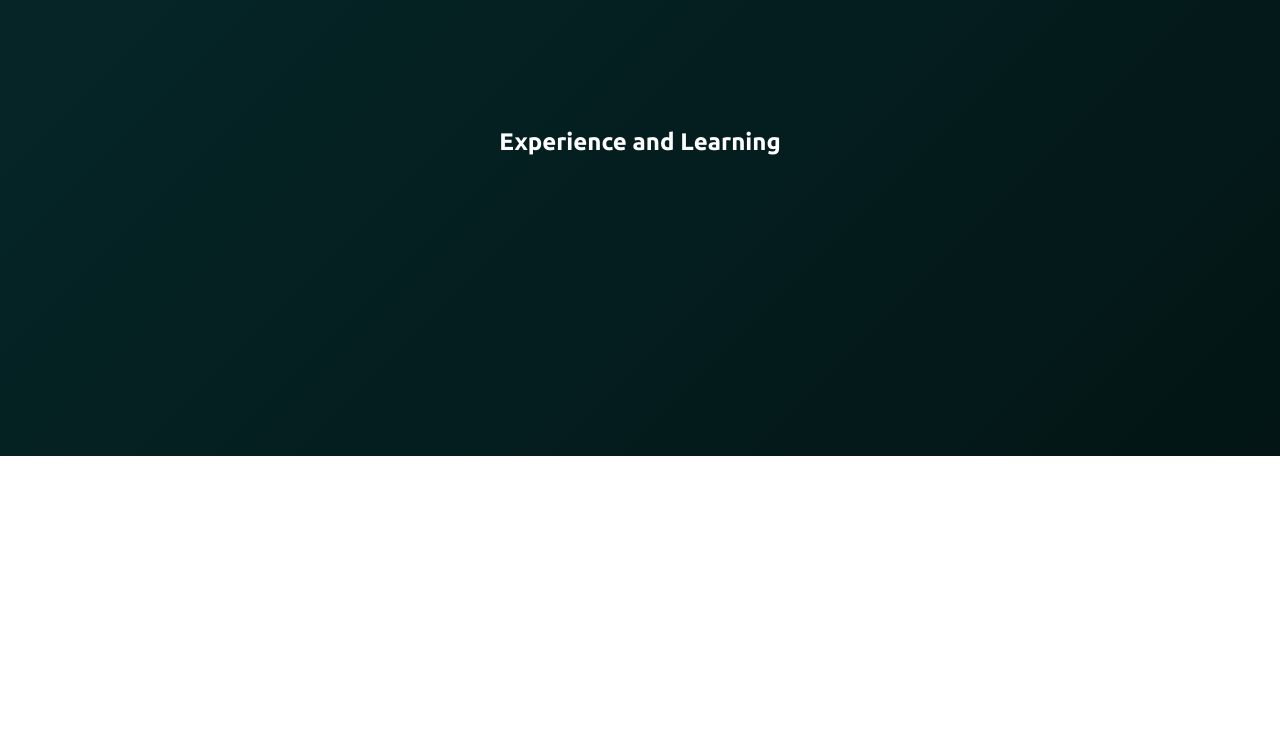
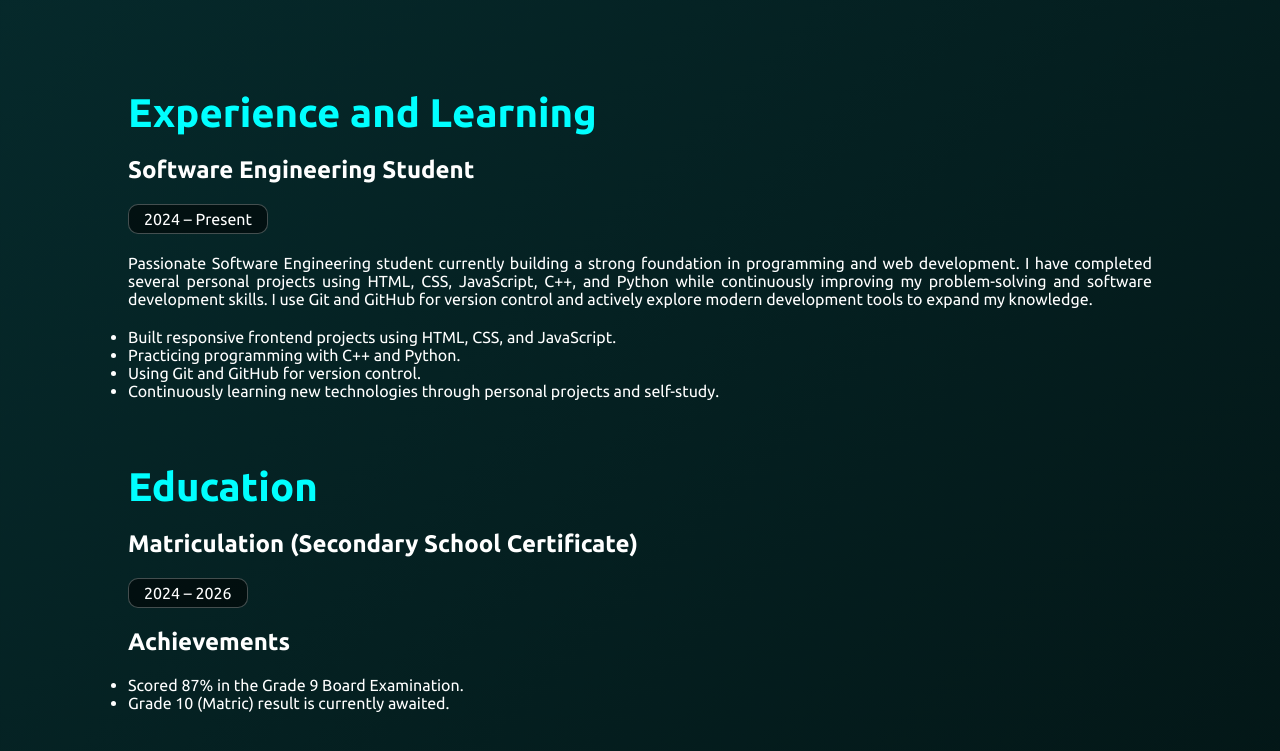
Before and after one commit to dev-Mustafa07/dev-Mustafa07.github.io, a plain HTML site: page index.html in a window 1280 px wide. Shown: the part 2765-3516 px from the top of the page. Before the commit the page ends 3221 px from the top, so only its background shows below. Drawn offline with Linux system fonts and the light colour scheme.

Commit message:
Education and Experience Section Completed

```diff
--- a/index.html
+++ b/index.html
@@ -76,9 +76,13 @@
 
     <section id="mytechstack">
         <h1 class="techstackheading">My Tech Stack</h1>
-        <p>I enjoy building modern, responsive, and user-friendly web experiences while continuously expanding my technical expertise. My current tech stack includes C++, Python, HTML, CSS, and JavaScript, along with tools such as Git, GitHub, and the Terminal for efficient development and version control. As a Software Engineering student, I focus on writing clean, maintainable code, strengthening my problem-solving skills, and continuously learning new technologies to become a well-rounded full-stack developer.</p>
+        <p>I enjoy building modern, responsive, and user-friendly web experiences while continuously expanding my
+            technical expertise. My current tech stack includes C++, Python, HTML, CSS, and JavaScript, along with tools
+            such as Git, GitHub, and the Terminal for efficient development and version control. As a Software
+            Engineering student, I focus on writing clean, maintainable code, strengthening my problem-solving skills,
+            and continuously learning new technologies to become a well-rounded full-stack developer.</p>
         <div class="tech-cardss">
-            <div class="aboutcard">
+            <div class="aboutcard aboutcard1">
                 <div class="top">
                     <i class="fa-solid fa-code ico"></i>
                     <h1>LANGUAGES</h1>
@@ -88,7 +92,7 @@
                     <div class="box">Basic Python</div>
                 </div>
             </div>
-            <div class="aboutcard">
+            <div class="aboutcard aboutcard2">
                 <div class="top"><i class="fa-solid fa-mobile-screen-button ico"></i>
                     <h1>FRONTEND</h1>
                 </div>
@@ -98,7 +102,7 @@
                     <div class="box">Basic Javascript</div>
                 </div>
             </div>
-            <div class="aboutcard">
+            <div class="aboutcard aboutcard3">
                 <div class="top"> <i class="fa-solid fa-screwdriver-wrench ico"></i>
                     <h1>TOOLS</h1>
                 </div>
@@ -162,6 +166,28 @@
 
     <section id="experience">
         <h1 class="experienceheading">Experience and Learning</h1>
+        <h1 class="profession">Software Engineering Student</h1>
+        <div class="timeline">2024 – Present</div>
+        <p>Passionate Software Engineering student currently building a strong foundation in programming and web
+            development. I have completed several personal projects using HTML, CSS, JavaScript, C++, and Python while
+            continuously improving my problem-solving and software development skills. I use Git and GitHub for version
+            control and actively explore modern development tools to expand my knowledge.</p>
+        <ul>
+            <li>Built responsive frontend projects using HTML, CSS, and JavaScript.</li>
+            <li>Practicing programming with C++ and Python.</li>
+            <li>Using Git and GitHub for version control.</li>
+            <li>Continuously learning new technologies through personal projects and self-study.</li>
+        </ul>
+    </section>
+    <section id="education">
+        <h1 class="experienceheading">Education</h1>
+        <h1 class="profession">Matriculation (Secondary School Certificate)</h1>
+        <div class="timeline">2024 – 2026</div>
+        <h1>Achievements</h1>
+        <ul>
+            <li>Scored 87% in the Grade 9 Board Examination.</li>
+            <li>Grade 10 (Matric) result is currently awaited.</li>
+        </ul>
     </section>
 
 </body>
--- a/style.css
+++ b/style.css
@@ -8,12 +8,10 @@
 }
 
 body {
-    background: linear-gradient(
-        135deg,
-        #021c1b,
-        #062b2d,
-        #031515
-    );
+    background: linear-gradient(135deg,
+            #021c1b,
+            #062b2d,
+            #031515);
     color: white;
     height: auto;
     padding: 0 0 300px 0;
@@ -24,7 +22,7 @@ html {
     scroll-behavior: smooth;
 }
 
-.circle{
+.circle {
     width: 600px;
     height: 600px;
 
@@ -34,30 +32,28 @@ html {
 
     border-radius: 50%;
 
-    background: radial-gradient(
-        circle,
-        rgba(206, 215, 28, 0.45) 0%,
-        rgba(0,212,255,.25) 40%,
-        transparent 70%
-    );
+    background: radial-gradient(circle,
+            rgba(206, 215, 28, 0.45) 0%,
+            rgba(0, 212, 255, .25) 40%,
+            transparent 70%);
 
     filter: blur(120px);
 
     animation: float 10s ease-in-out infinite alternate;
 }
 
-@keyframes float{
+@keyframes float {
 
-    0%{
-        transform: translate(0,0);
+    0% {
+        transform: translate(0, 0);
     }
 
-    50%{
-        transform: translate(-150px,80px);
+    50% {
+        transform: translate(-150px, 80px);
     }
 
-    100%{
-        transform: translate(-250px,-50px);
+    100% {
+        transform: translate(-250px, -50px);
     }
 
 }
@@ -256,13 +252,13 @@ html {
 }
 
 
-.aboutcnt{
+.aboutcnt {
     display: flex;
     width: 50%;
     flex-direction: column;
 }
 
-.imgcontainer{
+.imgcontainer {
     overflow: hidden;
     border-radius: 50px;
     border: 5px solid aqua;
@@ -271,13 +267,13 @@ html {
     width: 400px;
 }
 
-.imgcontainer:hover{
+.imgcontainer:hover {
     transform: scale(0.8);
     border-radius: 80px;
     box-shadow: 0 0 35px 10px rgba(0, 245, 255, .2);
 }
 
-.img{
+.img {
     height: 100%;
     width: 100%;
     background-image: url("images/aboutimg.jpeg");
@@ -287,7 +283,7 @@ html {
     transition: 0.3s ease;
 }
 
-.img:hover{
+.img:hover {
     transform: scale(1.5);
 }
 
@@ -296,29 +292,6 @@ html {
     margin-bottom: 30px;
 }
 
-.aboutcard {
-    height: 250px;
-    width: 250px;
-    background-color: rgba(240, 248, 255, 0.1);
-    backdrop-filter: blur(20px);
-    border: 0.5px solid white;
-    border-radius: 20px;
-    padding: 40px 20px;
-    display: flex;
-    flex-direction: column;
-    justify-content: center;
-    gap: 20px;
-    transition: 0.3s ease;
-    box-shadow: 0 0 25px rgba(0, 245, 255, .2);
-}
-
-.aboutcard:hover {
-    transform: translateY(-8px);
-    border-color: #00F5FF;
-    box-shadow: 0 0 35px 10px rgba(0, 245, 255, .2);
-    border-top-left-radius: 100px;
-    border-bottom-right-radius: 100px;
-}
 
 .box {
     cursor: default;
@@ -473,35 +446,96 @@ html {
     border: 2px solid aqua;
 }
 
-#mytechstack{
+#mytechstack {
     height: auto;
     display: flex;
     flex-direction: column;
     justify-content: center;
-    align-items: center;
+    align-items: start;
     padding: 5% 10% 0 10%;
     gap: 50px;
 }
 
-.techstackheading{
+.techstackheading {
     color: aqua;
 }
 
-#mytechstack p{
+#mytechstack p {
     text-align: justify;
 }
 
-.tech-cardss{
+.tech-cardss {
     display: flex;
     flex-direction: row;
     gap: 20px;
+    width: 100%;
 }
 
-
-#experience{
+.aboutcard {
+    height: 250px;
+    width: 100%;
+    background-color: rgba(240, 248, 255, 0.1);
+    backdrop-filter: blur(20px);
+    border: 0.5px solid white;
+    padding: 40px 20px;
     display: flex;
     flex-direction: column;
     justify-content: center;
-    align-items: center;
+    gap: 20px;
+    transition: 0.3s ease;
+    box-shadow: 0 0 25px rgba(0, 245, 255, .2);
+}
+
+.aboutcard:hover {
+    transform: translateY(-8px);
+    border-color: #00F5FF;
+    box-shadow: 0 0 35px 10px rgba(0, 245, 255, .2);
+}
+
+.aboutcard1 {
+    border-top-left-radius: 50px;
+    border-bottom-left-radius: 50px;
+}
+
+.aboutcard2:hover {
+    border-radius: 50px;
+}
+
+.aboutcard3 {
+    border-top-right-radius: 50px;
+    border-bottom-right-radius: 50px;
+}
+
+#experience {
+    display: flex;
+    flex-direction: column;
+    justify-content: center;
+    align-items: start;
+    padding: 2% 10% 0 10%;
+    gap: 20px;
+}
+
+.experienceheading{
+    color: aqua;
+    font-size: 2.5rem;
+}
+
+.timeline{
+    background-color: rgba(0, 0, 0, 0.55);
+    padding: 5px 15px;
+    border: 0.5px rgba(255, 255, 255, 0.263) solid;
+    border-radius: 10px;
+}
+
+#experience p{
+    text-align: justify;
+}
+
+#education {
+    display: flex;
+    flex-direction: column;
+    justify-content: center;
+    align-items: start;
     padding: 5% 10% 0 10%;
+    gap: 20px;
 }
```
